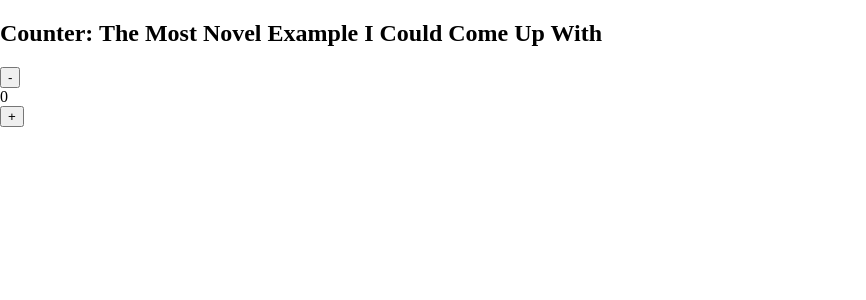
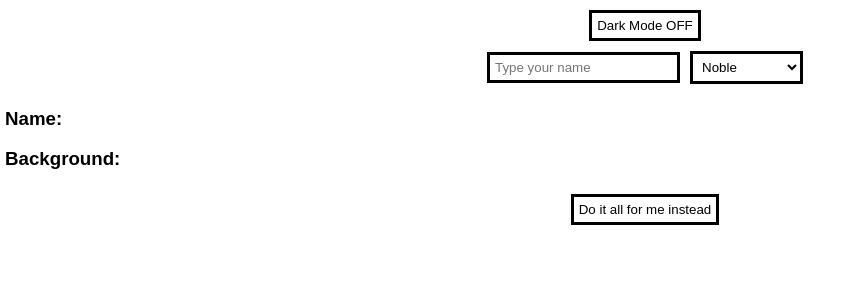
Before and after one commit to mikerobards/reducers, a React (Create React App) app: page / in a window 1280 px wide. Shown: the top 300 px of the page, without its empty margins (0-866 px from the left). Built offline with nearby package versions, Linux system fonts and the light colour scheme.

Commit message:
reducer exercise

```diff
--- a/package.json
+++ b/package.json
@@ -6,6 +6,7 @@
     "@testing-library/jest-dom": "^5.15.0",
     "@testing-library/react": "^11.2.7",
     "@testing-library/user-event": "^12.8.3",
+    "friendly-words": "^1.2.0",
     "react": "^17.0.2",
     "react-dom": "^17.0.2",
     "react-scripts": "4.0.3",
--- a/src/App.js
+++ b/src/App.js
@@ -1,4 +1,4 @@
-import React, { useState, useReducer } from 'react';
+import React, { useReducer } from 'react';
 import ReactDOM from 'react-dom';
 
 function useCounter() {
@@ -21,20 +21,17 @@
   return [state, dispatch]
 }
 
-const App = () => {
-  // const [count, setCount] = useState(0)
+const Counter = () => {
   const [state, dispatch] = useCounter()
 
   let { count } = state
 
   const add = () => {
-    // setCount(count + 1)
     dispatch({ type: 'INCREMENT' })
   }
 
   const subtract = () => {
     if (count > 0) {
-      // setCount(count - 1)
       dispatch({ type: 'DECREMENT' })
     }
   }
@@ -51,32 +48,10 @@
   )
 }
 
-let initialState = { count: 0, cake: true }
-
-let actions = [
-  { type: 'ADD', by: 2 },
-  { type: 'MINUS', by: 4 },
-  { type: 'ADD', by: 10 },
-  { type: 'EAT_CAKE' }
-]
-
-function reducer(state, action) {
-  switch (action.type) {
-    case 'ADD': {
-      return { ...state, count: state.count + action.by }
-    }
-    case 'MINUS': {
-      return { ...state, count: state.count - action.by }
-    }
-    case 'EAT_CAKE': {
-      return { ...state, cake: false }
-    }
-    default: {
-      return state
-    }
-  }
+const App = () => {
+  return <div>
+    <Counter />
+  </div>
 }
-
-console.log(actions.reduce(reducer, initialState))
-
 export default App
+// ReactDOM.render(<App />, document.getElementById('root'));
--- /dev/null
+++ b/src/App2.js
@@ -0,0 +1,145 @@
+import React, { useState, useReducer } from 'react'
+import ReactDOM from 'react-dom';
+import friendlyWords from 'friendly-words'
+
+let backgrounds = [
+    'Noble',
+    'Urchin',
+    'Folk Hero',
+    'Acolyte',
+    'Criminal',
+    'Hermit',
+    'Guild Artisan',
+    'Sage',
+]
+
+
+
+function randomBackground() {
+    return backgrounds[Math.floor(Math.random() * backgrounds.length)]
+}
+
+function randomName() {
+    let array = friendlyWords.predicates
+    let string = array[Math.floor(Math.random() * array.length)]
+    return string.charAt(0).toUpperCase() + string.slice(1)
+}
+
+function useCharacterSheetState() {
+    let [state, dispatch] = useReducer((state, action) => {
+        switch (action.type) {
+            case "SET_BACKGROUND": {
+                return { ...state, background: action.value, error: null }
+            }
+            case "NONEXISTENT_BACKGROUND": {
+                return { ...state, error: 'This background does NOT exist.' }
+            }
+            case "TOGGLE_DARK_MODE": {
+                return { ...state, darkMode: !state.darkMode }
+            }
+            case "INPUT_NAME": {
+                return { ...state, name: action.value }
+            }
+            case "NAME_TOO_LONG": {
+                return { ...state, error: 'Name is WAY too long, bucko!' }
+            }
+            case "DISMISS_ERROR": {
+                return { ...state, error: null }
+            }
+            case "RANDOMIZE_VALS": {
+                return { ...state, name: randomName(), background: randomBackground() }
+            }
+            default
+                :
+        }
+    }, {
+        darkMode: false,
+        name: '',
+        background: '',
+        error: null
+    })
+
+    return [state, dispatch]
+}
+
+export default function App2() {
+    // let [darkMode, setDarkMode] = useState(false)
+    // let [name, setName] = useState('')
+    // let [background, setBackground] = useState('')
+    // let [error, setError] = useState(null)
+
+    let [{ darkMode, name, background, error }, dispatch] = useCharacterSheetState()
+
+    function handleBackgroundSelect(event) {
+        let value = event.target.value
+        // setBackground(value)
+        dispatch({ type: "SET_BACKGROUND", value })
+        if (!backgrounds.includes(value)) {
+            // setError('This background does NOT exist.')
+            dispatch({ type: "NONEXITENT_BACKGROUND" })
+        }
+    }
+
+    return (
+        <>
+            <div className={`App ${darkMode ? 'darkmode' : ''}`}>
+                <button
+                    onClick={() => {
+                        // setDarkMode(!darkMode)
+                        dispatch({ type: "TOGGLE_DARK_MODE" })
+                    }}
+                >
+                    Dark Mode {darkMode ? 'ON' : 'OFF'}
+                </button>{' '}
+                <br />
+                <input
+                    type="text"
+                    placeholder="Type your name"
+                    value={name}
+                    onChange={(event) => {
+                        dispatch({ type: "INPUT_NAME", value: event.target.value })
+                        // setName(event.target.value)
+                        if (event.target.value.length > 15) {
+                            // setError('Name is WAY too long, bucko.')
+                            dispatch({ type: "NAME_TOO_LONG" })
+                        }
+                    }}
+                />
+                <select value={background} onChange={handleBackgroundSelect}>
+                    {backgrounds.map((b) => {
+                        return <option key={`bg-${b}`}>{b}</option>
+                    })}
+                </select>
+                {error && (
+                    <div className="error">
+                        {error}
+                        <button
+                            onClick={() => {
+                                // setError(null)
+                                dispatch({ type: "DISMISS_ERROR" })
+                            }}
+                        >
+                            Dismiss
+                        </button>
+                    </div>
+                )}
+                <div className="sheet">
+                    <h3>Name: {name}</h3>
+                    <h3>Background: {background}</h3>
+                </div>
+                <button
+                    onClick={() => {
+                        dispatch({ type: "RANDOMIZE_VALS" })
+                        // setName(randomName())
+                        // setBackground(randomBackground())
+                    }}
+                >
+                    Do it all for me instead
+                </button>
+            </div>
+        </>
+    )
+}
+
+
+// ReactDOM.render(<App />, document.getElementById('root'));
--- a/src/index.css
+++ b/src/index.css
@@ -1,3 +1,40 @@
 body {
   margin: 0;
+  padding: 0;
 }
+
+.App {
+  padding: 5px;
+  width: 100vw;
+  height: 100vh;
+  font-family: sans-serif;
+  text-align: center;
+}
+.App.darkmode {
+  background: black;
+  color: white;
+}
+
+button,
+input,
+select {
+  margin: 5px;
+  padding: 5px;
+  background: white;
+  border: 3px solid black;
+  color: black;
+}
+.darkmode button,
+.darkmode input,
+.darkmode select {
+  background: black;
+  border: 3px solid white;
+  color: white;
+}
+.error {
+  color: red;
+}
+.sheet {
+  margin: 5px auto;
+  text-align: left;
+}
--- a/src/index.js
+++ b/src/index.js
@@ -1,12 +1,12 @@
 import React from 'react';
 import ReactDOM from 'react-dom';
 import './index.css';
-import App from './App';
+import App2 from './App2';
 import reportWebVitals from './reportWebVitals';
 
 ReactDOM.render(
   <React.StrictMode>
-    <App />
+    <App2 />
   </React.StrictMode>,
   document.getElementById('root')
 );
```
Also changed, not shown: 1 other file (tests, documents, lock files or other folders).
